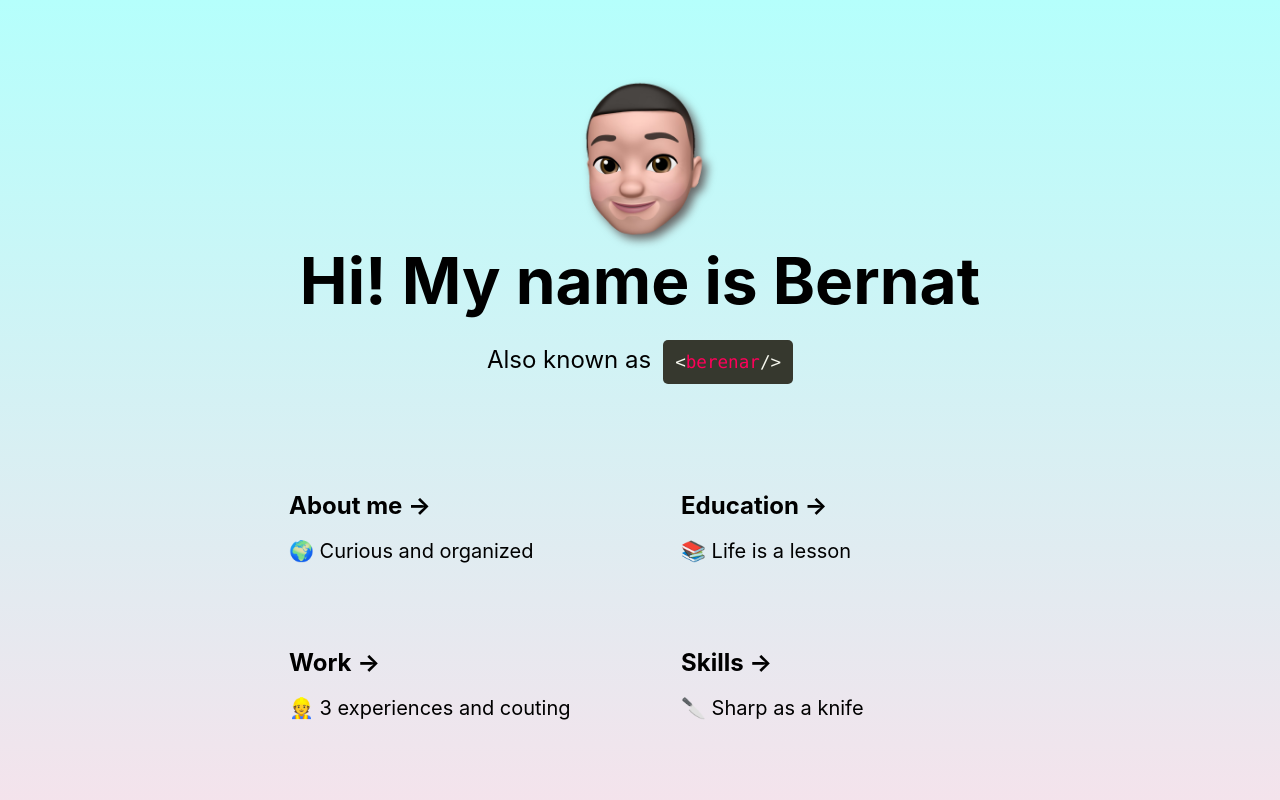
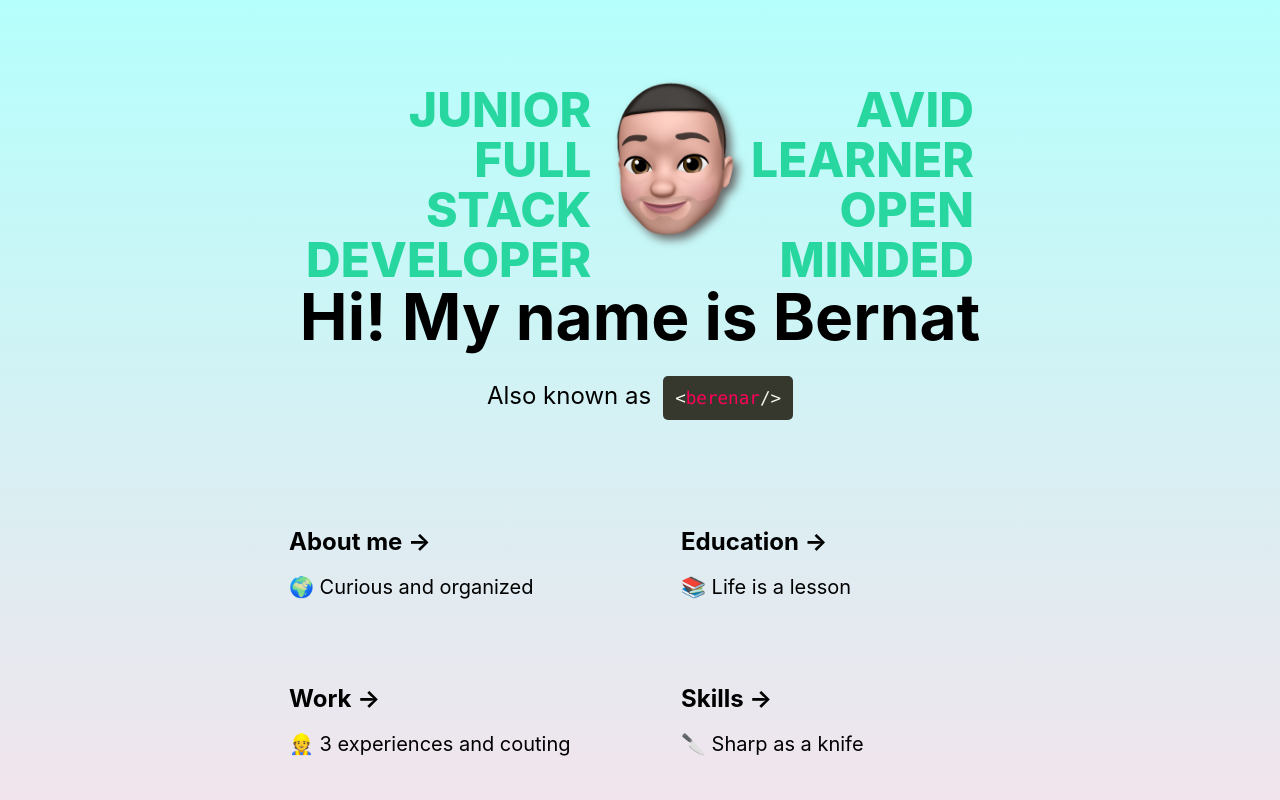
Before and after one commit to berenar/berenar-resume, a Next.js app: page / in a window 1280 px wide. Shown: the top 800 px of the page. Built offline with nearby package versions, Linux system fonts and the light colour scheme.

Commit message:
Added cover animated words (First iteration)

```diff
--- a/package.json
+++ b/package.json
@@ -16,6 +16,7 @@
     "react-dom": "17.0.1",
     "react-reveal": "^1.2.2",
     "react-scripts": "^4.0.1",
+    "react-spring": "^8.0.27",
     "react-test-renderer": "^17.0.1",
     "sass": "^1.32.5"
   },
--- a/src/components/Headers.tsx
+++ b/src/components/Headers.tsx
@@ -2,6 +2,37 @@ export default function Headers() {
   return (
     <head>
       <title>Bernat</title>
+
+      {/* Open Graph meta tags for link preview */}
+      <meta property="og:site_name" content="San Roque 2014 Pollos" />
+      <meta
+        property="og:description"
+        content="Quick personal web app using ReactJS and NextJS"
+      />
+      <meta
+        property="og:image"
+        itemProp="image"
+        content="memoji2-blueback-256x256.png"
+      />
+      <meta
+        name="image"
+        property="og:image"
+        content="memoji2-blueback-256x256.png"
+      ></meta>
+      <meta
+        name="description"
+        property="og:description"
+        content="Quick personal web app using ReactJS and NextJS"
+      />
+      <meta name="author" content="Bernat Pericàs Serra" />
+      <meta property="og:updated_time" content="1440432930" />
+      <meta property="og:url" content="bernatpericas.com" />
+      <meta property="og:type" content="website" />
+      <meta property="fb:app_id" content="Bernat's resume" />
+      <meta property="og:title" content="Bernat's personal web app" />
+      <meta name="twitter:card" content="summary" />
+
+      {/* Favicons */}
       <link rel="shortcut icon" type="image/png" href="icon-192x192.png" />
       <link rel="shortcut icon" sizes="192x192" href="icon-192x192.png" />
       <link rel="apple-touch-icon" href="icon-192x192.png" />
--- /dev/null
+++ b/src/components/Keywords.jsx
@@ -0,0 +1,41 @@
+import React, { useRef, useState, useEffect, useCallback } from 'react'
+import { render } from 'react-dom'
+import { useTransition, animated } from 'react-spring'
+
+export default function Keywords({ align, words }) {
+  const ref = useRef([])
+  const [items, set] = useState([])
+  const transitions = useTransition(items, null, {
+    from: { opacity: 0, height: 0, innerHeight: 0, transform: 'perspective(600px) rotateX(0deg)', color: '#8fa5b6' },
+    enter: [
+      { opacity: 1, height: 50, innerHeight: 50 },
+      { transform: 'perspective(600px) rotateX(180deg)', color: '#28d79f' },
+      { transform: 'perspective(600px) rotateX(0deg)' },
+    ],
+    leave: [{ color: '#c23369' }, { innerHeight: 0 }, { opacity: 0, height: 0 }],
+    update: { color: '#28b4d7' },
+  })
+
+  const reset = useCallback(() => {
+    ref.current.map(clearTimeout)
+    ref.current = []
+    set([])
+    ref.current.push(setTimeout(() => set(words), 2000))
+    // ref.current.push(setTimeout(() => set(words.slice(0, -1)), 5000))
+    ref.current.push(setTimeout(() => set(words), 8000))
+  }, [])
+
+  useEffect(() => void reset(), [])
+
+  return (
+    <div id="root">
+      <div>
+        {transitions.map(({ item, props: { innerHeight, ...rest }, key }) => (
+          <animated.div className="transitions-item" key={key} style={rest} onClick={reset}>
+            <animated.div style={{ overflow: 'hidden', height: innerHeight }}>{item}</animated.div>
+          </animated.div>
+        ))}
+      </div>
+    </div>
+  )
+}
--- a/src/components/Landing.tsx
+++ b/src/components/Landing.tsx
@@ -1,11 +1,11 @@
+import { useState } from "react";
+import Keywords from "@components/Keywords";
 import Pulse from "react-reveal/Pulse";
 import Zoom from "react-reveal/Zoom";
-import { useState } from "react";
 
 export default function Landing() {
   const [headHover, setheadHover] = useState(false);
   const [githubHover, setgithubHover] = useState(false);
-
   function setAndUnset(stateName: string) {
     eval("set" + stateName + "(true)");
     setTimeout(
@@ -15,9 +15,17 @@ export default function Landing() {
       1000
     );
   }
+
+  const keywordsLeft = ["Junior", "Full", "Stack", "Developer"];
+  const keywordsRight = ["Avid", "Learner", "Open", "Minded"];
+
   return (
     <div className="container">
       <main>
+        <div className="cover">
+          <Keywords align="right" words={keywordsLeft}></Keywords>
+
+          <div className="protagonist">
             <Zoom duration={5000}>
               <Pulse when={headHover}>
                 <img
@@ -29,8 +37,11 @@ export default function Landing() {
                 />
               </Pulse>
             </Zoom>
+          </div>
+          <Keywords align="left" words={keywordsRight}></Keywords>
+        </div>
+
         <h1 className="title">Hi! My name is Bernat</h1>
-
         <p className="description">
           Also known as
           <Pulse when={githubHover}>
--- /dev/null
+++ b/styles/Keywords.css
@@ -0,0 +1,27 @@
+
+#root {
+  overflow: hidden;
+  margin: 0;
+  padding: 0;
+  position: relative;
+  height: 100%;
+  display: flex;
+  justify-content: center;
+  align-items: center;
+}
+
+.transitions-item {
+  overflow: hidden;
+  width: 100%;
+  color: white;
+  display: flex;
+  justify-content: flex-end;
+  align-items: center;
+  font-size: 3em;
+  font-weight: 800;
+  text-transform: uppercase;
+  will-change: transform, opacity, height;
+  white-space: nowrap;
+  /* cursor: pointer; */
+  /* line-height: 80px; */
+}
--- a/styles/home.css
+++ b/styles/Landing.css
@@ -21,9 +21,13 @@ a {
   text-decoration: none;
 }
 
+.cover {
+  display: flex;
+}
+
 .title a {
   color: #0070f3;
-  text-decoration: none;
+  text-decoration: none;;
 }
 
 .title a:hover,
@@ -63,7 +67,7 @@ code p {
   color: #ff005a;
 }
 
-.codeWrapper{
+.codeWrapper {
   display: inline;
   margin-left: 0.5em;
 }
@@ -78,6 +82,7 @@ code p {
 }
 
 .card {
+  min-width: 20em;
   margin: 1rem;
   flex-basis: 45%;
   padding: 1.5rem;
@@ -112,10 +117,14 @@ code p {
   height: 2em;
 }
 
+.protagonist{
+  text-align: center;
+}
 .portrait {
+  text-align: center;
   height: 10em;
   -webkit-filter: drop-shadow(5px 5px 5px #666666);
-  filter: drop-shadow(5px 5px 5px #666666);
+  filter: drop-shadow(5px 5px 5px #666666);;
 }
 
 @media (max-width: 600px) {
--- a/tsconfig.json
+++ b/tsconfig.json
@@ -8,6 +8,7 @@
       "@components/*": ["./src/components/*"],
       "@styles/*": ["./styles/*"],
       "@pages/*": ["./src/pages/*"],
+      "@public": ["./public/*"],
     },
     "target": "es5",
     "lib": ["dom", "dom.iterable", "esnext"],
@@ -23,6 +24,6 @@
     "isolatedModules": true,
     "jsx": "preserve"
   },
-  "include": ["next-env.d.ts", "**/*.ts", "**/*.tsx"],
+  "include": ["next-env.d.ts", "**/*.ts", "**/*.tsx", "src/components/Keywords.jsx"],
   "exclude": ["node_modules"]
 }
```
Also changed, not shown: src/pages/_app.tsx (+4 -3 lines), .babelrc, 2 other files (tests, documents, lock files or other folders). Lines whose indentation alone changed are shown as unchanged.
